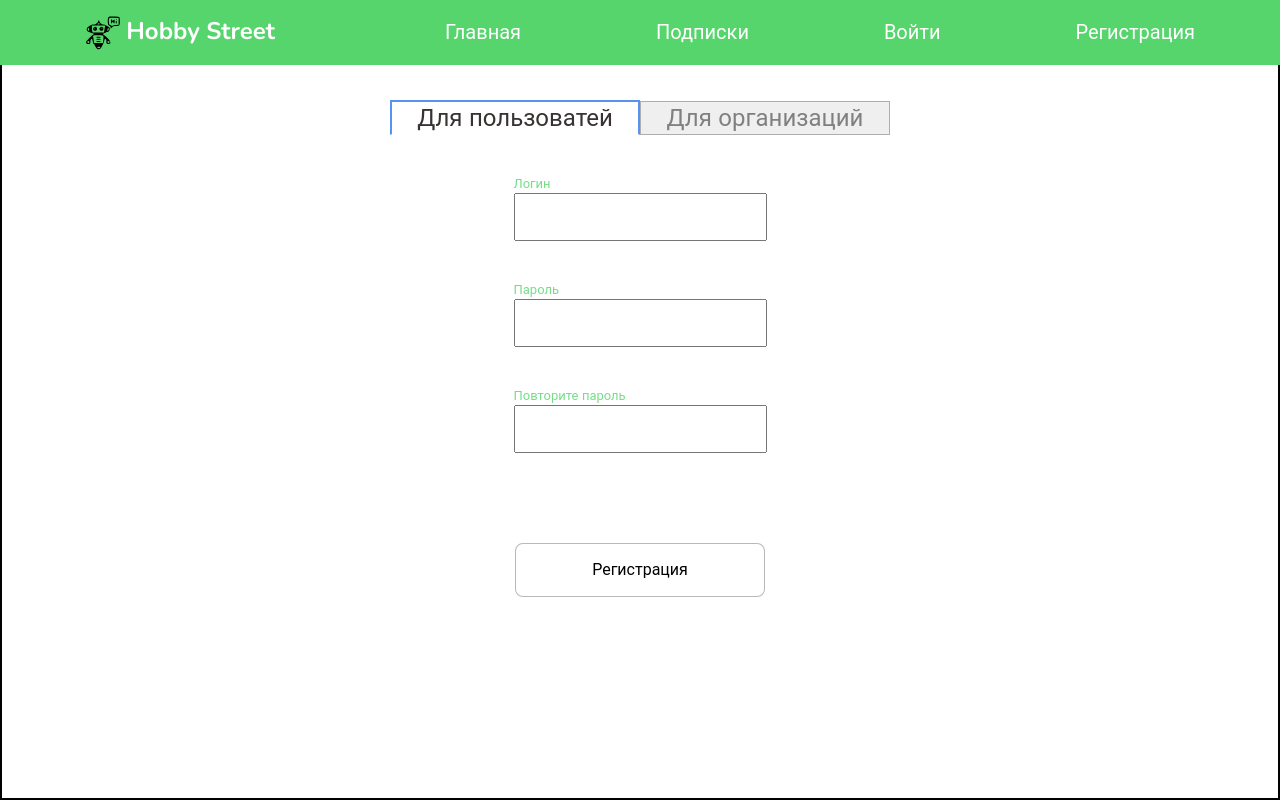
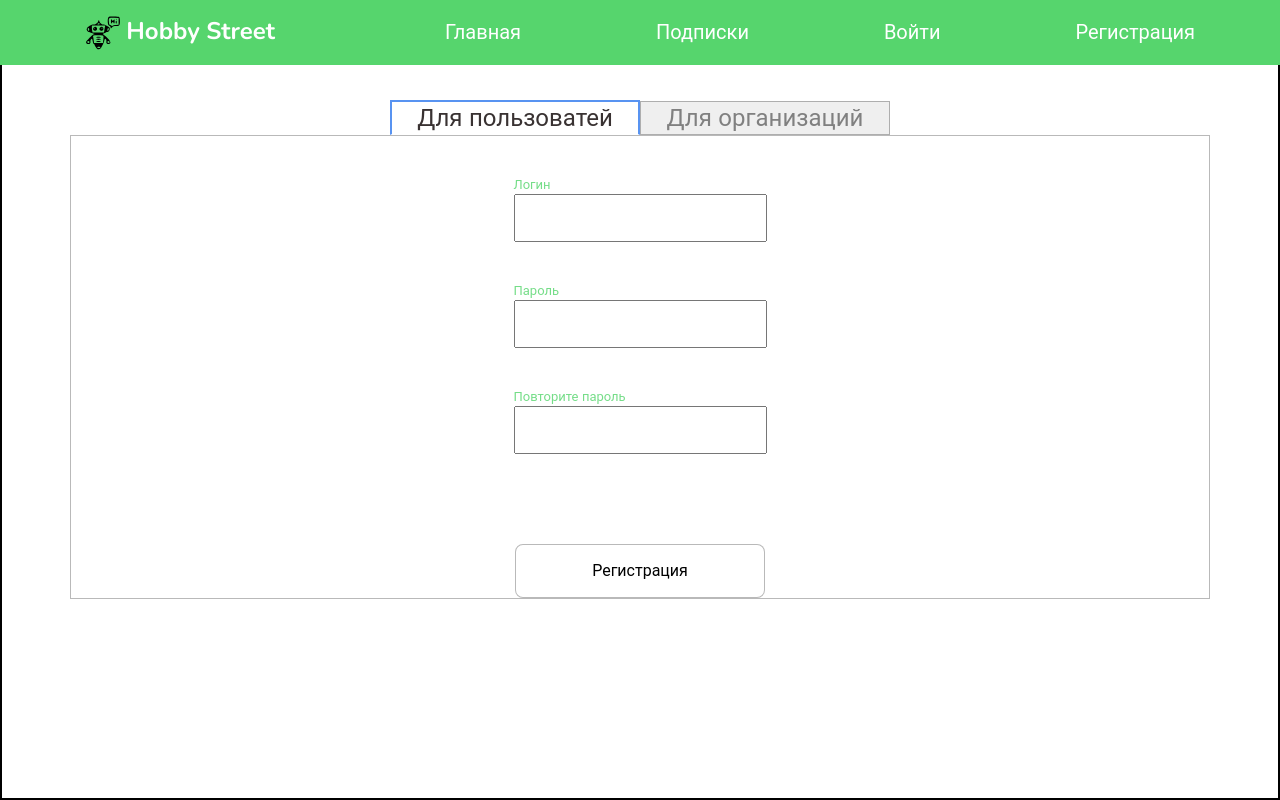
Before and after one commit to alex01-kulnis/front-reactjs, a React (Create React App) app: page /registration in a window 1280 px wide. Built offline with nearby package versions, Linux system fonts and the light colour scheme.

Commit message:
add border to form

```diff
--- a/src/pages/user-pages/registration-page/registrationPage.scss
+++ b/src/pages/user-pages/registration-page/registrationPage.scss
@@ -48,5 +48,5 @@ button {
   align-items: center;
   // height: 500px;
   width: 100%;
-  // border: 1px solid rgba(0, 0, 0, 0.274);
+  border: 1px solid rgba(0, 0, 0, 0.274);
 }
```
